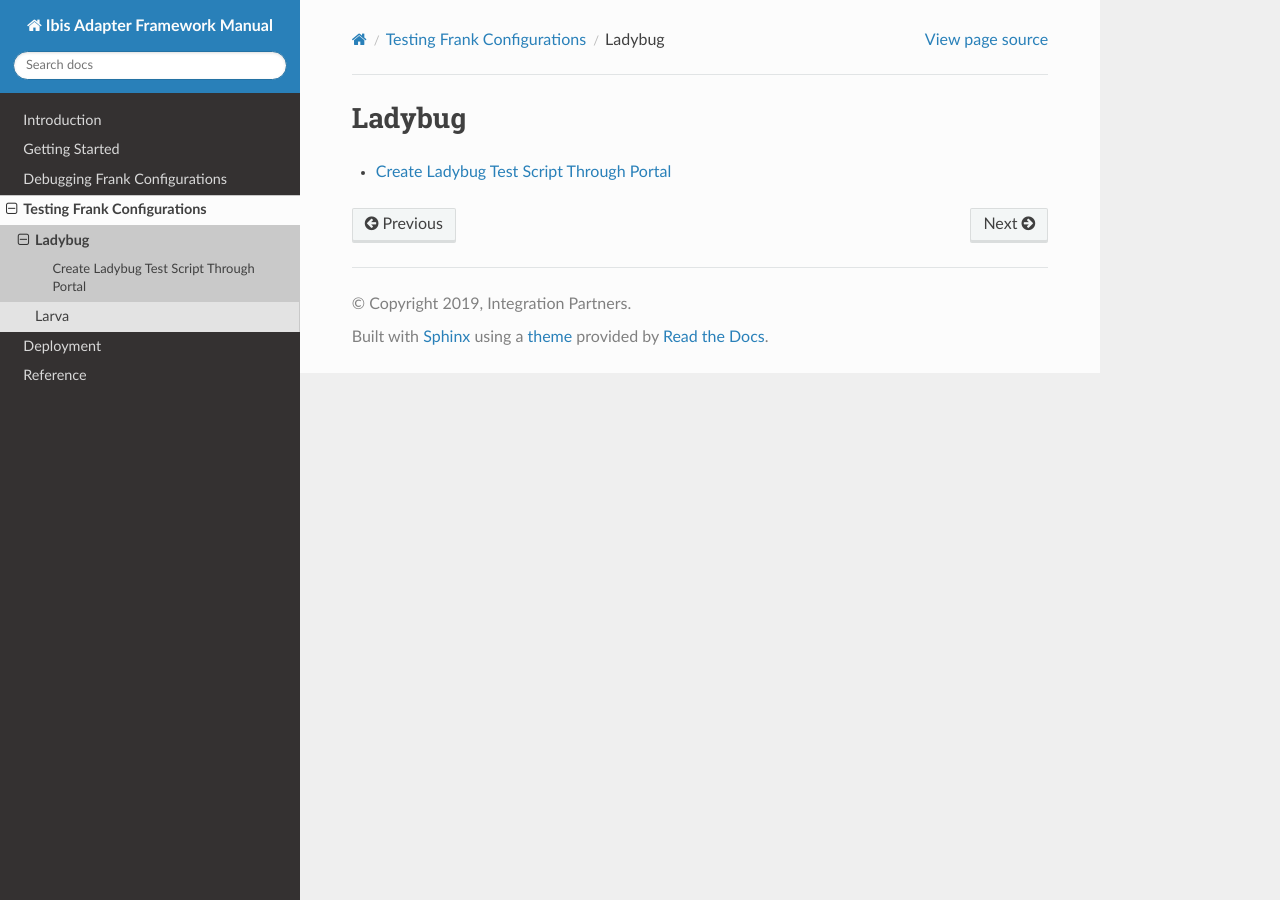
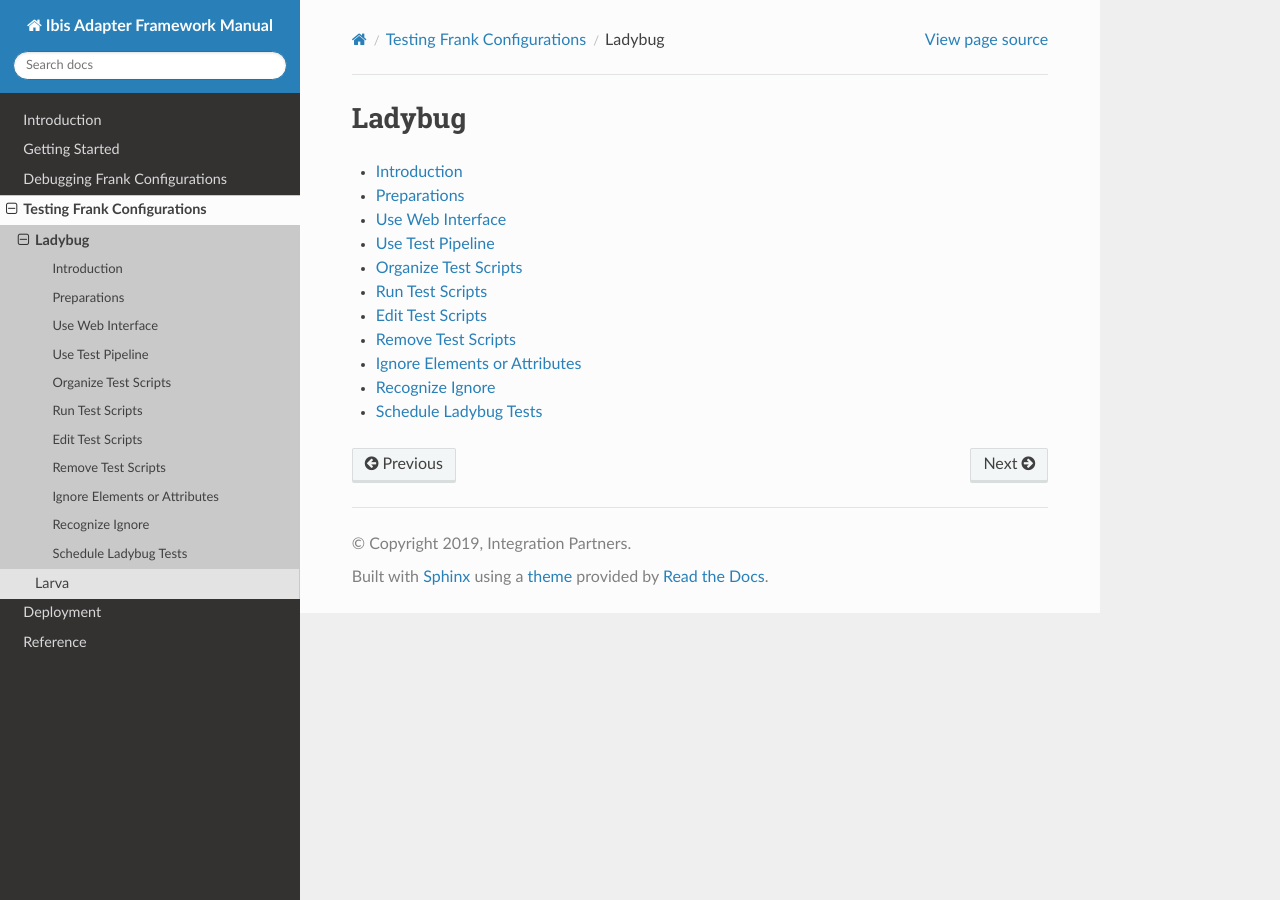
Before and after one commit to frankframework/frank-manual, a Sphinx documentation site: the page built from docs/source/testing/ladybug/ladybug.rst, in a window 1280 px wide. Built offline with Sphinx 7.4.7 and the Read the Docs theme 2.0.0, drawn with Linux system fonts in a browser that asks for light colours.

Commit message:
Working on headings for Ladybug section

```diff
--- a/docs/source/testing/ladybug/createLadybugTestScriptThroughDialog/createLadybugTestScriptThroughDialog.rst.txt
+++ /dev/null
@@ -1 +0,0 @@
-.. _createLadybugTestscriptThroughDialog:
--- /dev/null
+++ b/docs/source/testing/ladybug/download/download.rst
@@ -0,0 +1,4 @@
+.. _download:
+
+Download Test Scripts
+=====================
--- /dev/null
+++ b/docs/source/testing/ladybug/edit/edit.rst
@@ -0,0 +1,4 @@
+.. _edit:
+
+Edit Test Scripts
+=================
--- /dev/null
+++ b/docs/source/testing/ladybug/ignore/global.rst
@@ -0,0 +1,4 @@
+.. _ignoreGlobal:
+
+Globally
+========
--- /dev/null
+++ b/docs/source/testing/ladybug/ignore/ignore.rst
@@ -0,0 +1,4 @@
+.. _ignore:
+
+Ignore Elements or Attributes
+=============================
--- /dev/null
+++ b/docs/source/testing/ladybug/ignore/perTest.rst
@@ -0,0 +1,4 @@
+.. ignorePerTest:
+
+Per Test
+========
--- /dev/null
+++ b/docs/source/testing/ladybug/introduction/introduction.rst
@@ -0,0 +1,4 @@
+.. _introduction:
+
+Introduction
+============
--- a/docs/source/testing/ladybug/ladybug.rst
+++ b/docs/source/testing/ladybug/ladybug.rst
@@ -6,4 +6,14 @@ Ladybug
 .. toctree::
    :maxdepth: 3
 
-   createLadybugTestscriptThroughPortal/createLadybugTestscriptThroughPortal
+   introduction/introduction
+   preparations/preparations
+   useWebInterface/useWebInterface
+   useTestPipeline/useTestPipeline
+   organize/organize
+   run/run
+   edit/edit
+   remove/remove
+   ignore/ignore
+   recognizeIgnore/recognizeIgnore
+   schedule/schedule
--- /dev/null
+++ b/docs/source/testing/ladybug/organize/organize.rst
@@ -0,0 +1,4 @@
+.. _organize:
+
+Organize Test Scripts
+=====================
--- /dev/null
+++ b/docs/source/testing/ladybug/preparations/preparations.rst
@@ -0,0 +1,4 @@
+.. _preparations:
+
+Preparations
+============
--- /dev/null
+++ b/docs/source/testing/ladybug/recognizeIgnore/recognizeIgnore.rst
@@ -0,0 +1,4 @@
+.. _recognizeIgnore:
+
+Recognize Ignore
+================
--- /dev/null
+++ b/docs/source/testing/ladybug/remove/remove.rst
@@ -0,0 +1,4 @@
+.. _remove:
+
+Remove Test Scripts
+===================
--- /dev/null
+++ b/docs/source/testing/ladybug/run/run.rst
@@ -0,0 +1,4 @@
+.. _run:
+
+Run Test Scripts
+================
--- /dev/null
+++ b/docs/source/testing/ladybug/schedule/schedule.rst
@@ -0,0 +1,4 @@
+.. _schedule:
+
+Schedule Ladybug Tests
+======================
--- /dev/null
+++ b/docs/source/testing/ladybug/upload/upload.rst
@@ -0,0 +1,4 @@
+.. _upload:
+
+Upload Test Scripts
+===================
--- /dev/null
+++ b/docs/source/testing/ladybug/useTestPipeline/useTestPipeline.rst
@@ -0,0 +1,4 @@
+.. _useTestPipeline:
+
+Use Test Pipeline
+=================
--- /dev/null
+++ b/docs/source/testing/ladybug/useWebInterface/linux.rst
@@ -0,0 +1,4 @@
+.. _useWebInterfaceLinux:
+
+Linux
+=====
--- a/docs/source/testing/ladybug/createLadybugTestscriptThroughPortal/createLadybugTestscriptThroughPortal.rst
+++ b/docs/source/testing/ladybug/useWebInterface/useWebInterface.rst
@@ -1,7 +1,7 @@
-.. _createLadybugTestScriptThroughPortal:
+.. _useWebInterface:
 
-Create Ladybug Test Script Through Portal
-=========================================
+Use Web Interface
+=================
 
 #. Start the Frank framework. You will see the following screen:
 
--- /dev/null
+++ b/docs/source/testing/ladybug/useWebInterface/windows.rst
@@ -0,0 +1,4 @@
+.. _useWebInterfaceWindows:
+
+Windows
+=======
```
